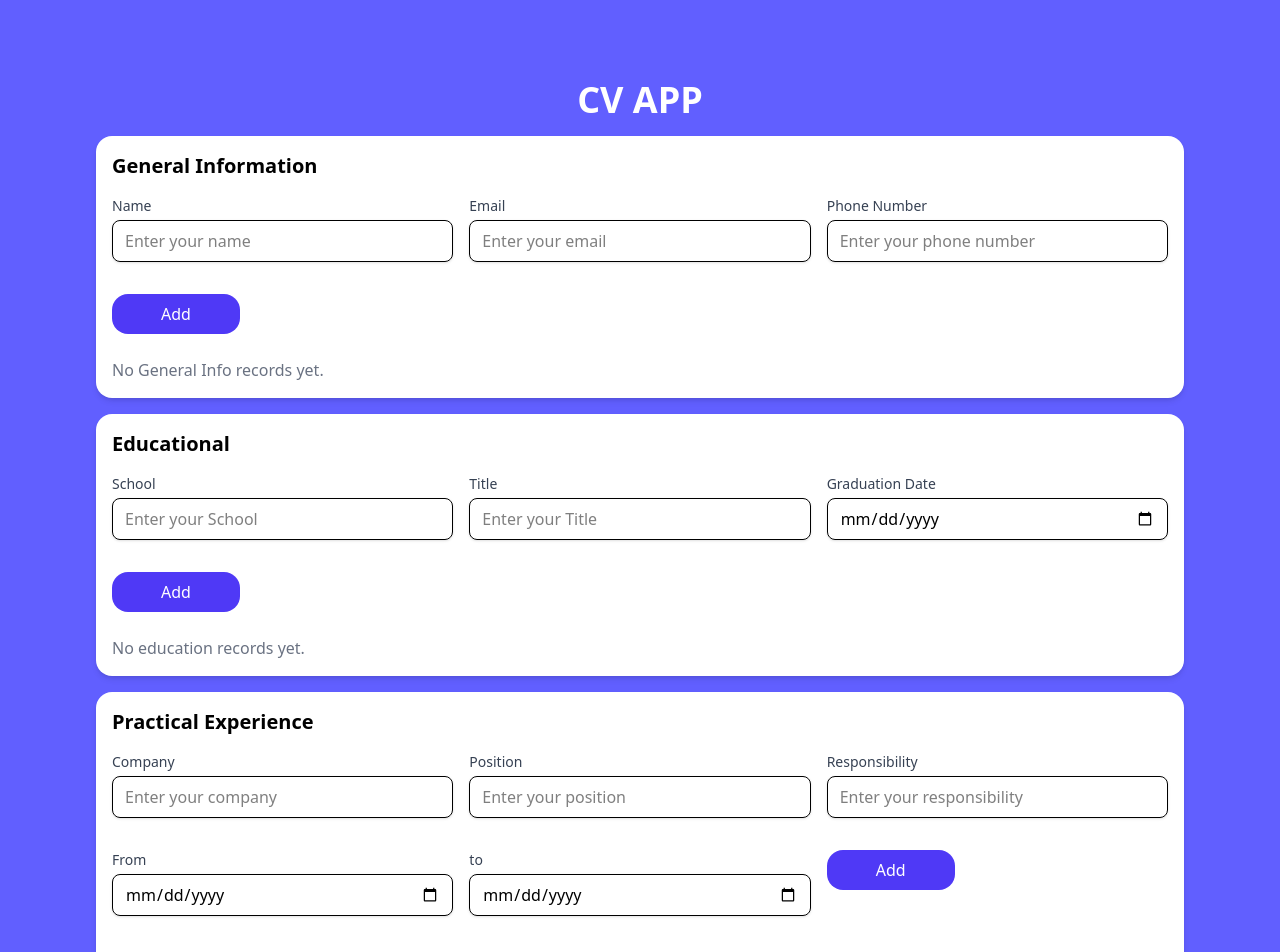
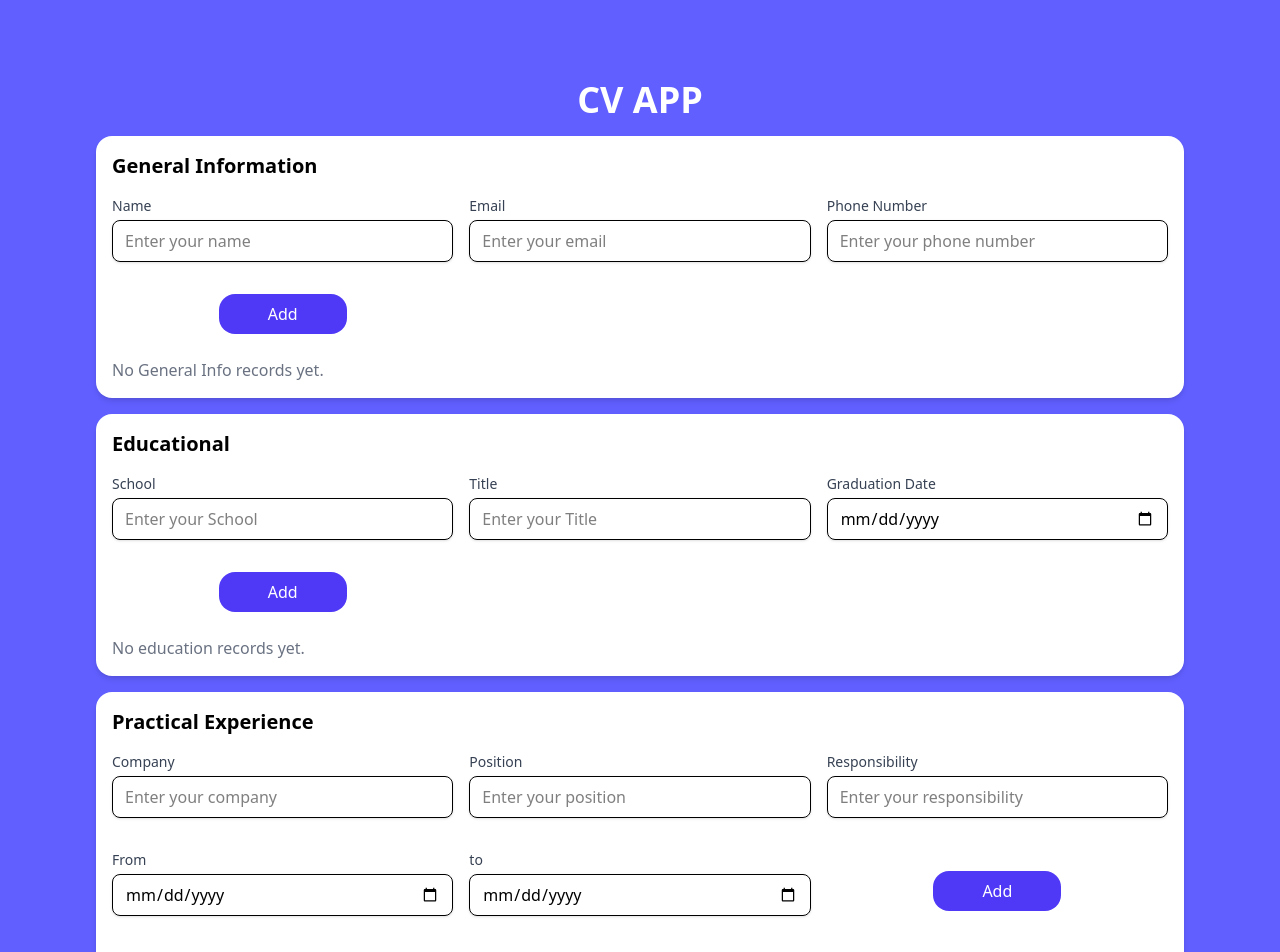
Before and after one commit to romajuanmanuel/cv-application, a React (Vite) app: page / in a window 1280 px wide. Shown: the top 952 px of the page. Built offline with nearby package versions, Linux system fonts and the light colour scheme.

Commit message:
fix: button display

```diff
--- a/src/organisms/EducationForm.jsx
+++ b/src/organisms/EducationForm.jsx
@@ -89,9 +89,11 @@ export const EducationForm = (props) => {
           value={formData.date}
           onChange={handleChange}
         />
-        <Button type="submit" variant="primary">
-          {isEditing ? "Update" : "Add"}
-        </Button>
+        <div className="flex items-center justify-center">
+  <Button type="submit" variant="primary">
+    {isEditing ? "Update" : "Add"}
+  </Button>
+</div>
       </form>
 
       <div className="mt-6">
--- a/src/organisms/GeneralInfoForm.jsx
+++ b/src/organisms/GeneralInfoForm.jsx
@@ -94,9 +94,11 @@ const GeneralInfoForm = (props) => {
           placeholder="Enter your phone number"
         />
 
-        <Button type="submit" variant="primary">
-          {isEditing ? "Update" : "Add"}
-        </Button>
+        <div className="flex items-center justify-center">
+  <Button type="submit" variant="primary">
+    {isEditing ? "Update" : "Add"}
+  </Button>
+</div>
       </form>
 
       <div className="mt-6">
--- a/src/organisms/PracticalExperience.jsx
+++ b/src/organisms/PracticalExperience.jsx
@@ -72,7 +72,7 @@ export const PracticalExperience = (props) => {
 
       <form
         onSubmit={handleSubmit}
-        className="flex flex-col gap-4 lg:grid lg:grid-cols-3"
+        className="flex flex-col gap-4 lg:grid lg:grid-cols-3 "
       >
         <FormGroup
           id="company"
@@ -112,9 +112,11 @@ export const PracticalExperience = (props) => {
           value={formData.to}
           onChange={handleChange}
         />
-        <Button type="submit" variant="primary">
-          {isEditing ? "Update" : "Add"}
-        </Button>
+        <div className="flex items-center justify-center">
+          <Button type="submit" variant="primary">
+            {isEditing ? "Update" : "Add"}
+          </Button>
+        </div>
 
       </form>
 
```
